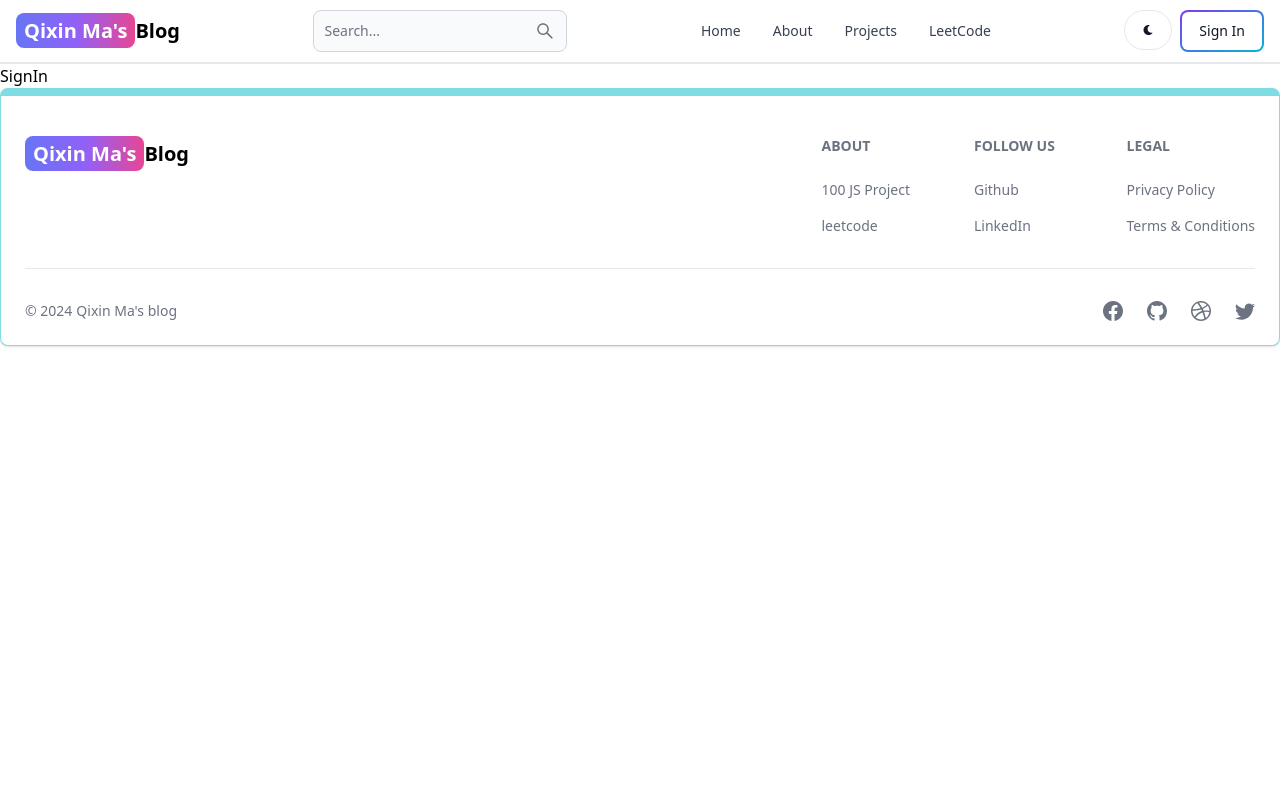
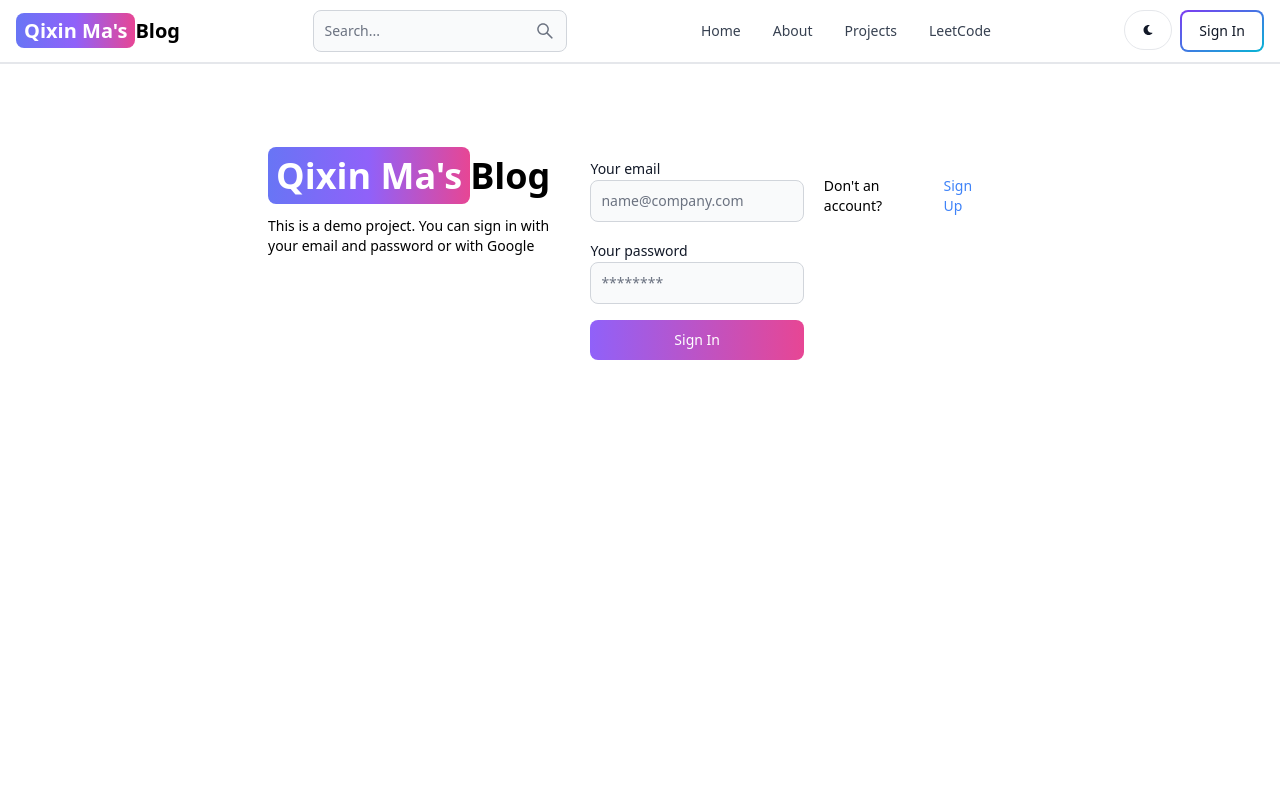
Before and after one commit to Mark19971014/MREN_Blog, a React (Vite) app in the folder client/: page /sign-in in a window 1280 px wide. Shown: the top 800 px of the page. Built offline with nearby package versions, Linux system fonts and the light colour scheme.

Commit message:
complete page funcionality

```diff
--- a/client/src/pages/SignIn.jsx
+++ b/client/src/pages/SignIn.jsx
@@ -1,7 +1,103 @@
 import React from 'react'
+import { Link ,useNavigate} from "react-router-dom";
+import { Label, TextInput, Button, Alert, Spinner } from "flowbite-react";
+import { useState } from "react";
 
 export default function SignIn() {
+  const [formData,SetFormData] = useState({});
+  const [errorMessage, setErrorMessage] = useState(null);
+  const [loading, setLoading] = useState(false);
+  const navigate = useNavigate();
+  const handleChange = (e) => {
+      SetFormData({...formData, [e.target.id] : e.target.value.trim()})
+  };
+  // submit
+  const handleSubmit = async (e) =>{
+    e.preventDefault();
+
+    if(!formData.email || !formData.password){
+      return setErrorMessage('Please fill out all fields. ');
+    }
+    try {
+      setLoading(true);
+      setErrorMessage(null);
+      const res = await fetch('/api/auth/signin',{
+        method : 'POST',
+        headers : {'Content-Type':'application/json'},
+        body: JSON.stringify(formData),
+      });
+
+      const data = await res.json();
+      if(data.success === false){
+        return setErrorMessage(data.message);
+      };
+      setLoading(false);
+      if(res.ok){
+        navigate('/');
+      }
+    } catch (error) {
+        setErrorMessage(error.message);
+        setLoading(false);
+
+    }
+  };
   return (
-    <div>SignIn</div>
-  )
+    <div className="min-h-screen mt-20 ">
+      <div className="flex p-3 max-w-3xl mx-auto flex-col md:flex-row md-items-center gap-5">
+        {/*left side*/}
+        <div className="flex-1">
+          <Link to="/" className="font-bold dark:text-white text-4xl">
+            <span
+              className="px-2 py-1 bg-gradient-to-r from-indigo-500
+            via-purple-500 to-pink-500 rounded-lg text-white"
+            >
+              Qixin&nbsp;Ma's
+            </span>
+            Blog
+          </Link>
+          <p className="text-sm mt-5">
+            This is a demo project. You can sign in with your email and password
+            or with Google
+          </p>
+        </div>
+        {/*right side*/}
+        <div className="flex-1"></div>
+        <form className="flex flex-col gap-4" onSubmit={handleSubmit}>
+          <div>
+            <Label value="Your email" />
+            <TextInput type="email" placeholder="name@company.com" id="email" onChange={handleChange}/>
+          </div>
+          <div>
+            <Label value="Your password" />
+            <TextInput type="password" placeholder="********" id="password" onChange={handleChange}/>
+          </div>
+          <Button gradientDuoTone="purpleToPink" type="submit" disabled = {loading}>
+            {
+            loading ? (
+              <>
+                <Spinner size = 'sm'/>
+                <span className = 'pl-3'>Loading...</span>
+              </>
+            ) : 'Sign In'
 }
+          </Button>
+        </form>
+        <div className="flex gap-2 text-sm mt-5">
+          <span>Don't an account?</span>
+          <Link to="/sign-up" className=" text-blue-500">
+            Sign Up
+          </Link>
+        </div>
+        <div>
+          {
+            errorMessage &&(
+              <Alert className= 'mt-5' color= 'failure'>
+                {errorMessage}
+              </Alert>
+            )
+          }
+        </div>
+      </div>
+    </div>
+  );
+}
```
